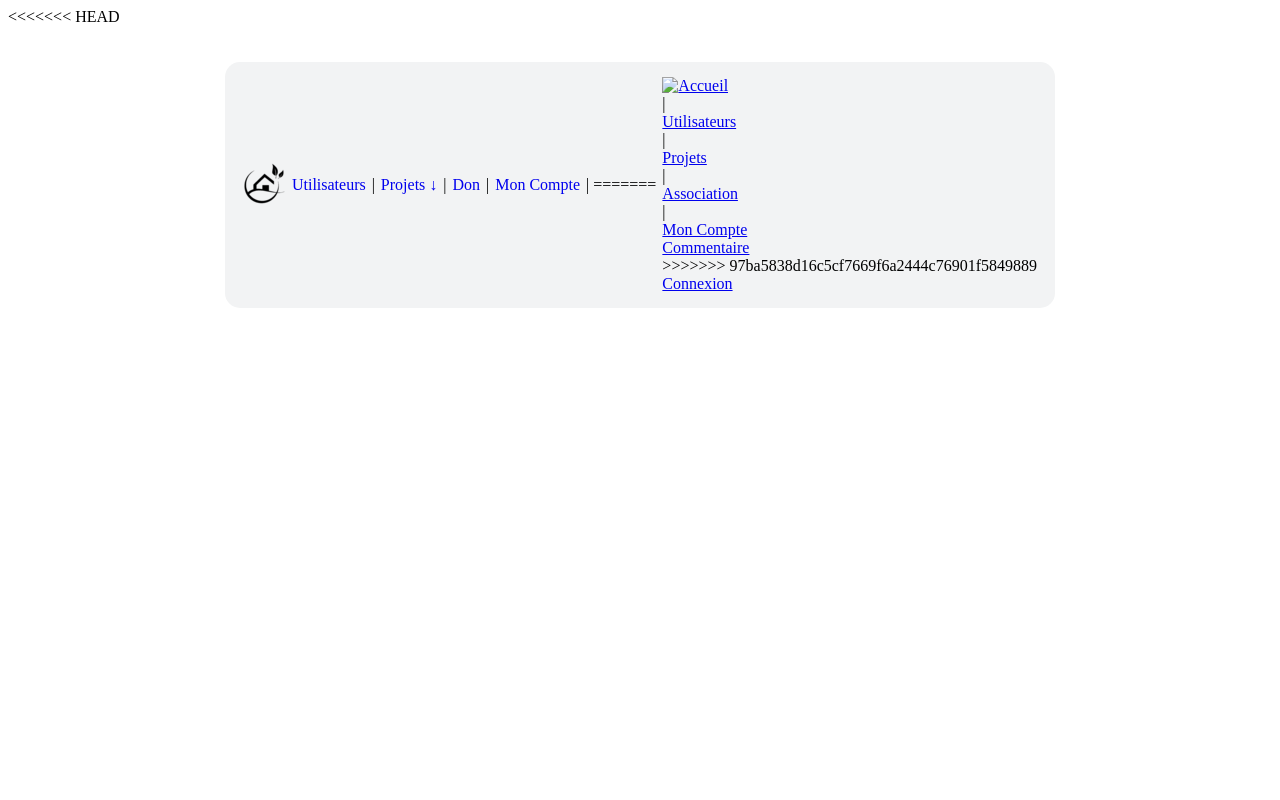
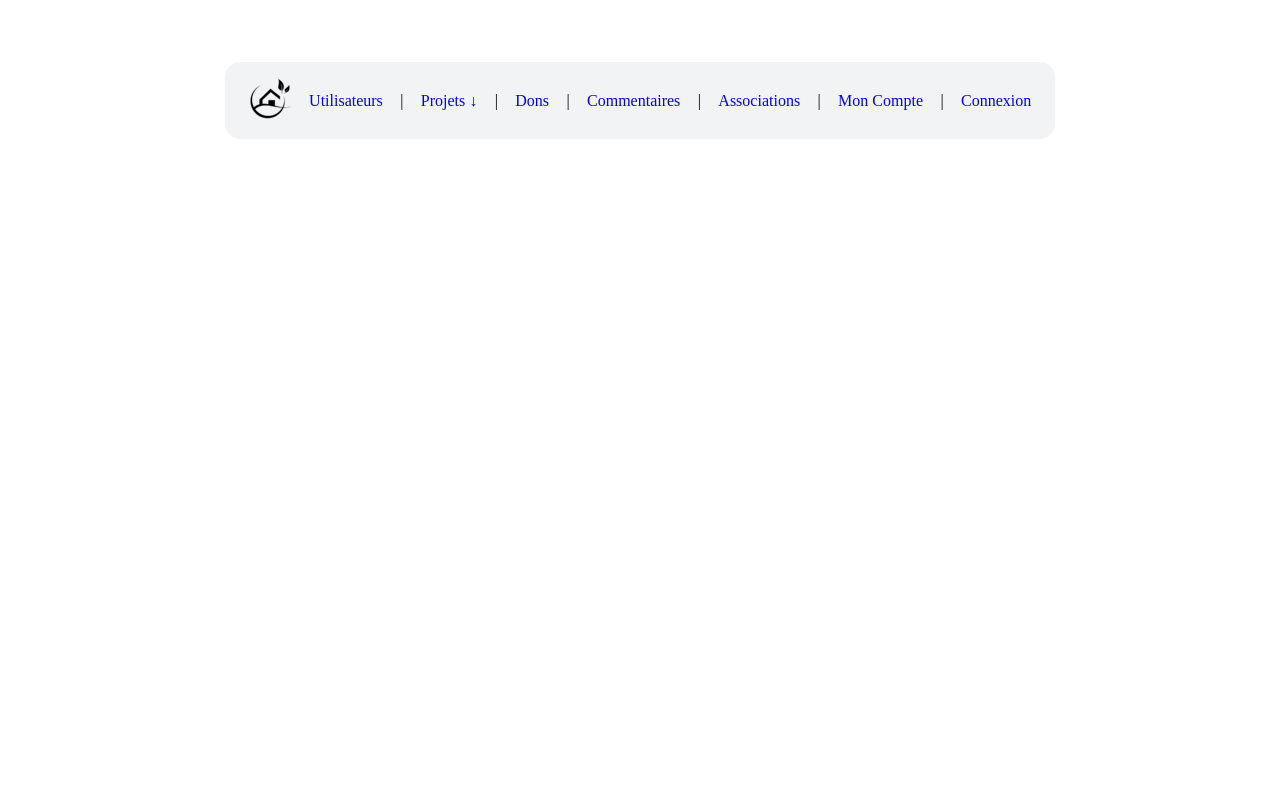
Before and after one commit to yobilyo/CFA_Stage, a PHP site: page /vue/vue_navbar.php in a window 1280 px wide. Run offline with PHP 8.4, Linux system fonts and the light colour scheme.

Commit message:
fix conflict navbar

```diff
--- a/vue/vue_navbar.php
+++ b/vue/vue_navbar.php
@@ -1,4 +1,3 @@
-<<<<<<< HEAD
 <link rel="stylesheet" href="vue/navbar.css"/>
 
 <br/><br/><br/>
@@ -13,30 +12,11 @@
 			<li><a  class="lien_dropdown" href="index.php?page=31">Listes des projets</a></li>
 		</ul>
 	</li> |
-	<li><a href="index.php?page=4">Don</a></li> |
+	<li><a href="index.php?page=4">Dons</a></li> |
+	<li><a href="index.php?page=5">Commentaires</a></li> |
+	<li><a href="index.php?page=6">Associations</a></li> |
 	<li><a href="index.php?page=90">Mon Compte</a></li> |
 
-=======
-<nav>
-	<div>
-		<a href="index.php?page=0"><img src=" " alt="Accueil"/></a>
-	</div> |
-	<div>
-		<a href="index.php?page=2">Utilisateurs</a>
-	</div> |
-	<div>
-		<a href="index.php?page=3">Projets</a>
-	</div> |
-	<div>
-		<a href="index.php?page=6">Association</a>
-	</div> |
-	<div>
-		<a href="index.php?page=90">Mon Compte</a>
-	</div>
-	<div>
-		<a href="index.php?page=5">Commentaire</a>
-	</div>
->>>>>>> 97ba5838d16c5cf7669f6a2444c76901f5849889
 	<?php
 		if (isset($_SESSION['email']))
 		{
```
